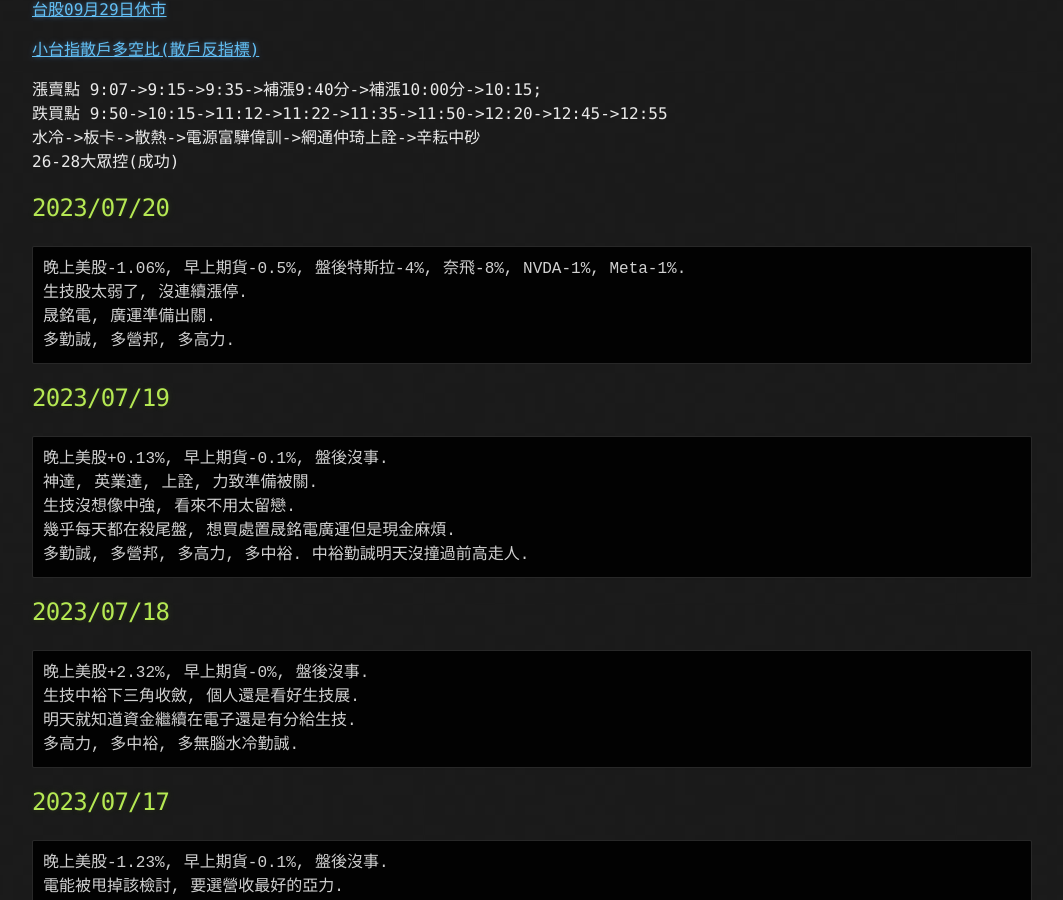
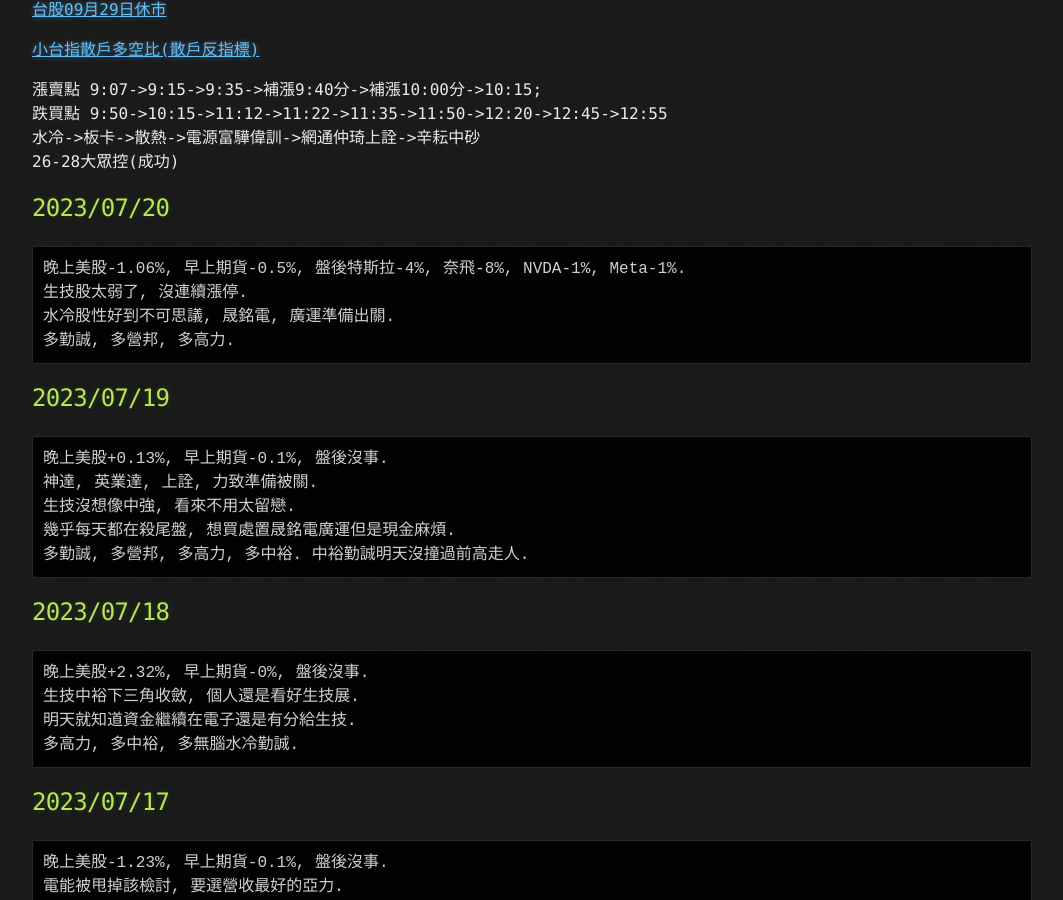
Before and after one commit to lepg5487/Stock_God, a Jekyll site: the page built from index.md, in a window 1280 px wide and 900 px high, scrolled down 460 px. Shown: the whole window, without its empty margins (108-1171 px from the left). Built offline with Jekyll 4.4.1, drawn with Linux system fonts in a browser that asks for light colours; our own code applies the rules of GitHub Pages for plain Markdown files.

Commit message:
Update index.md

````diff
--- a/index.md
+++ b/index.md
@@ -25,7 +25,7 @@ layout: testlayouts
 ```
 晚上美股-1.06%, 早上期貨-0.5%, 盤後特斯拉-4%, 奈飛-8%, NVDA-1%, Meta-1%.
 生技股太弱了, 沒連續漲停.
-晟銘電, 廣運準備出關.
+水冷股性好到不可思議, 晟銘電, 廣運準備出關.
 多勤誠, 多營邦, 多高力.
 ```
 
````
